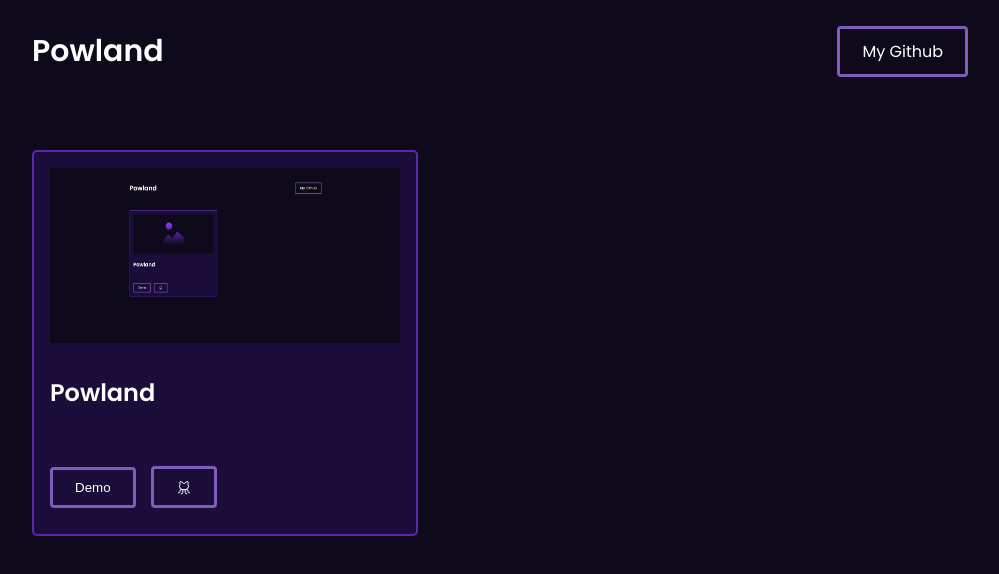
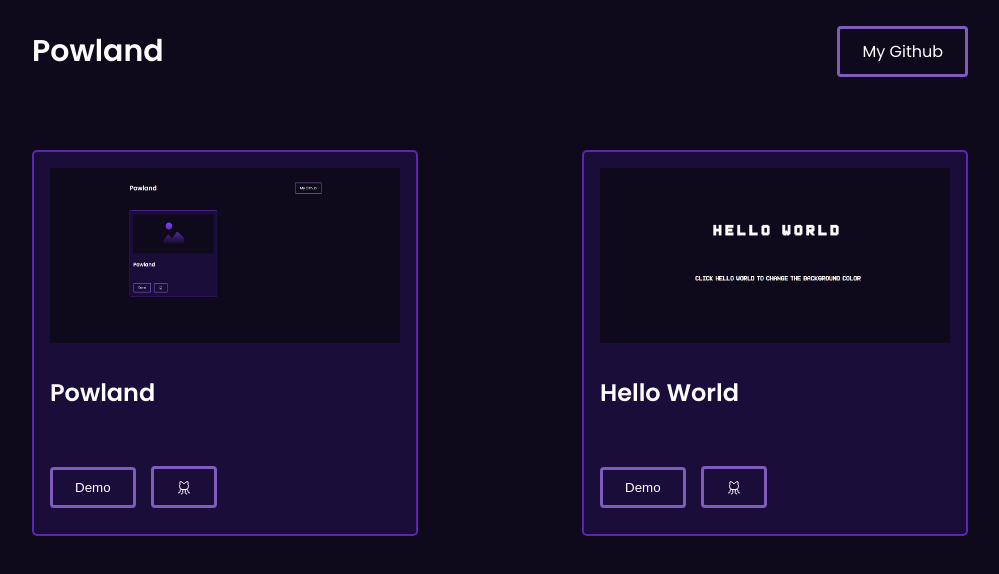
Before and after one commit to LipeMachado/powland, a React (Vite) app: page / in a window 1280 px wide. Shown: the top 574 px of the page, without its empty margins (140-1139 px from the left). Built offline with nearby package versions, Linux system fonts and the light colour scheme.

Commit message:
Add Challenge HelloWorld

```diff
--- a/src/Sections/Main/index.tsx
+++ b/src/Sections/Main/index.tsx
@@ -5,6 +5,7 @@ import {
 } from './style'
 
 import DefaultImage from '../../Assets/Images/powlandImage.jpeg'
+import HelloWorld from '../../Assets/Images/challenge-HelloWorld.jpeg'
 
 export function Main() {
     return (
@@ -18,6 +19,13 @@ export function Main() {
                         UrlGitHub="https://github.com/LipeMachado/powland/"
                         UrlDemo="https://powland.vercel.app"
                     />
+                    <CardProjects
+                        Title="Hello World"
+                        Description="Challenge number 2 of the 21 day rocketseat challenge."
+                        Image={HelloWorld}
+                        UrlGitHub="https://github.com/LipeMachado/customHelloWorld-21DaysOfCode"
+                        UrlDemo="https://helloworld-21daysofcode.vercel.app/"
+                    />
                 </MainBox>
             </MainContainer>
         </>
```
Also changed, not shown: src/Assets/Images/challenge-HelloWorld.jpeg (added).
